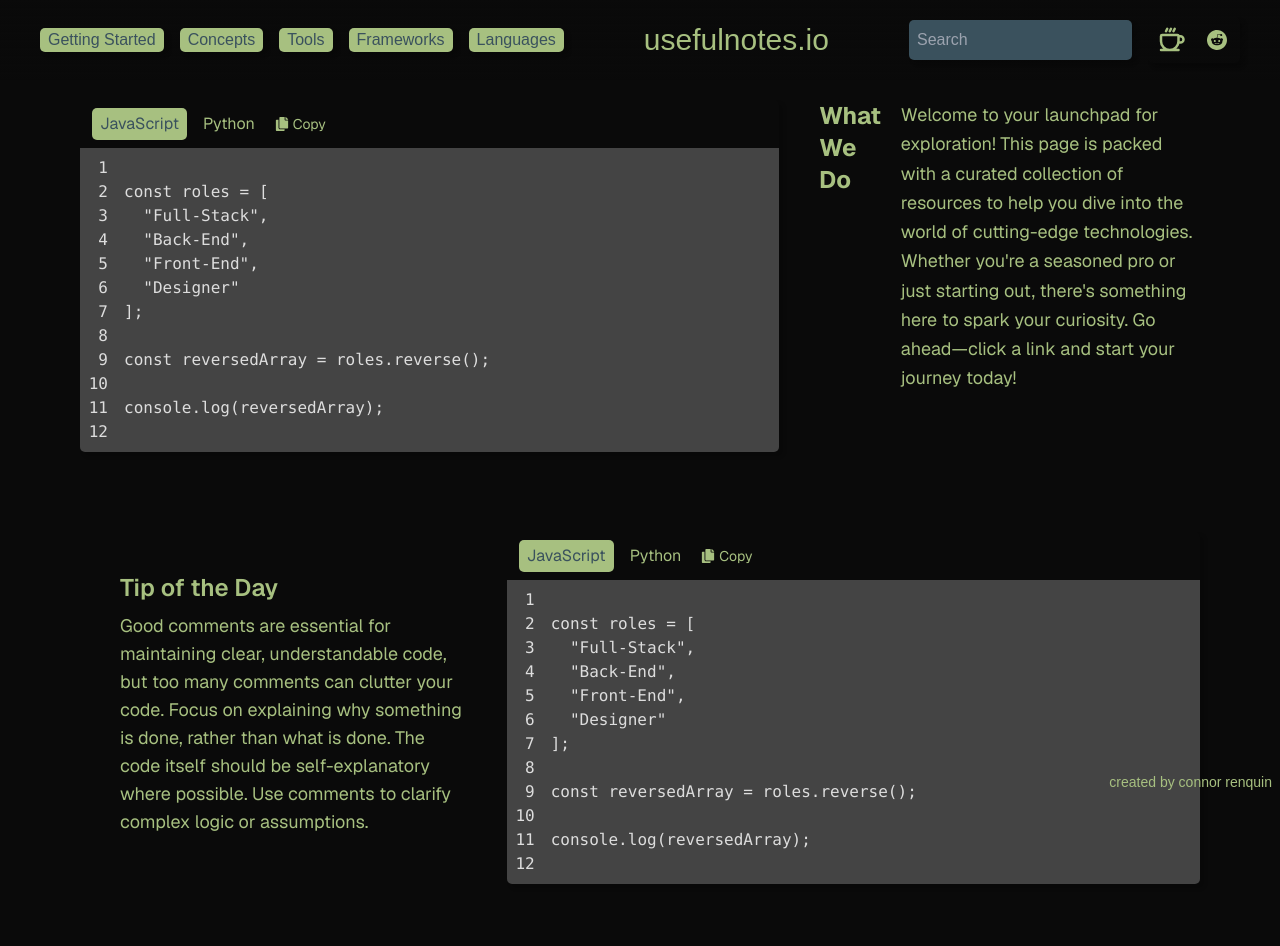
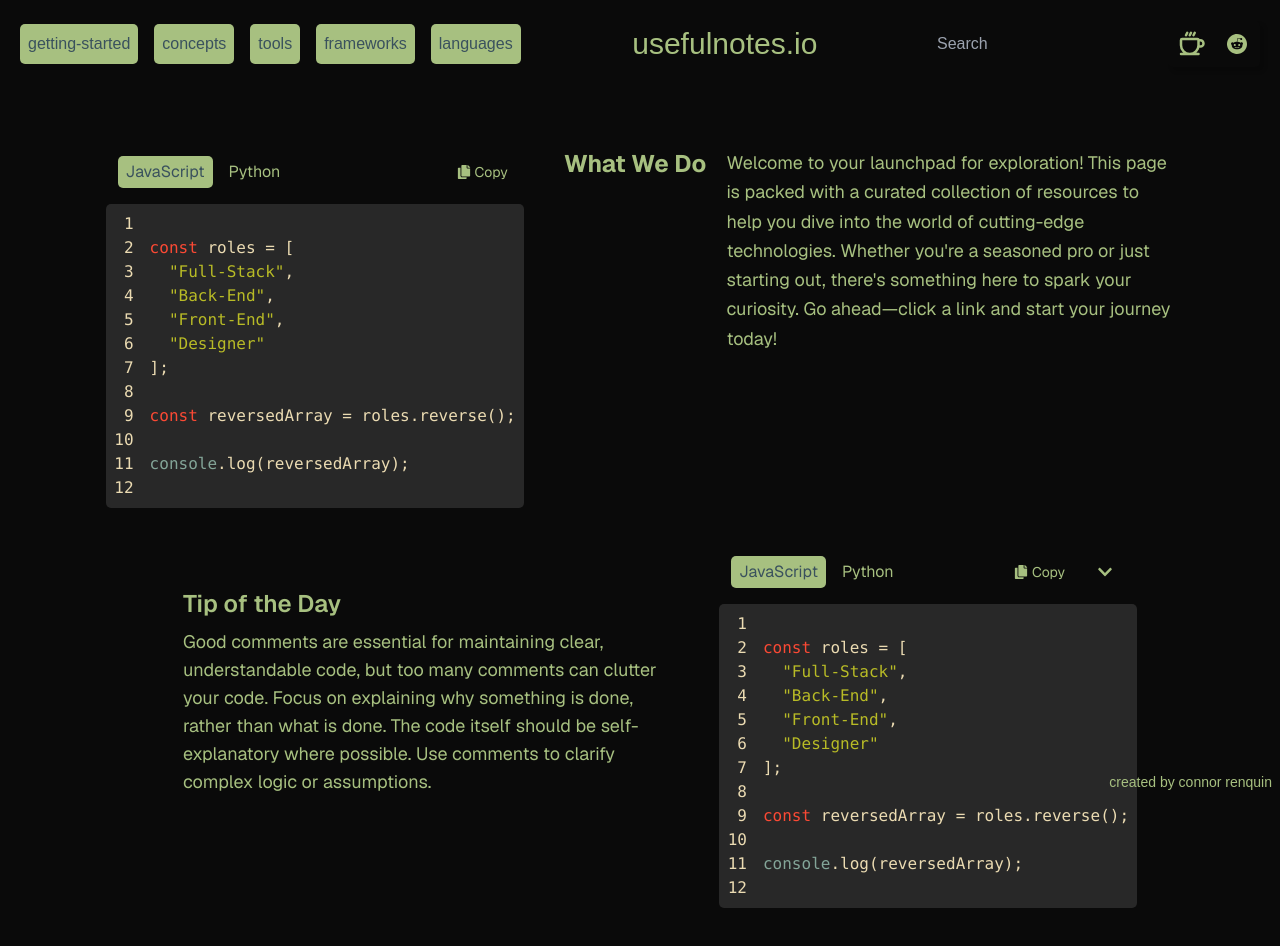
Before and after one commit to RealMrRabbit/usefulnotes.io, a Next.js app: page / in a window 1280 px wide. Shown: the top 946 px of the page. After the commit the page ends 908 px from the top, so only its background shows below. Built offline with nearby package versions, Linux system fonts and the light colour scheme.

Commit message:
More styling

```diff
--- a/app/components/button.tsx
+++ b/app/components/button.tsx
@@ -7,10 +7,8 @@ interface ButtonProps {
 
 export default function Button({ text = "text", href = "/" }: ButtonProps) {
   return (
-    <button className='bg-button min-w-fit max-h-fit rounded-default shadow-default'>
-      <a href={href} type="text" className='text-text-dark bg-opacity-100 m-2 bg-button'>
-        {text}
-      </a>
-    </button>
+    <a href={href} type="text" className='text-text-dark p-2 bg-button rounded-default text-center text-nowrap'>
+      {text}
+    </a>
   );
 }
--- a/app/components/code-block.tsx
+++ b/app/components/code-block.tsx
@@ -1,69 +1,91 @@
 "use client";
 
-import { Prism as SyntaxHighlighter } from "react-syntax-highlighter";
-import { dark } from "react-syntax-highlighter/dist/esm/styles/hljs";
+import SyntaxHighlighter from "react-syntax-highlighter";
+import { gruvboxDark } from "react-syntax-highlighter/dist/esm/styles/hljs";
 import { useState } from "react";
 import { FaCopy, FaChevronDown, FaChevronUp } from "react-icons/fa";
 
-export default function CodeBlock({ tabs = ["test"], collapsible = false }) {
+interface Tab {
+  label: string;
+  language: string;
+  code: string;
+}
+
+interface CodeBlockProps {
+  tabs: Tab[];
+  collapsible?: boolean;
+}
+
+export default function CodeBlock({ tabs, collapsible = false }: CodeBlockProps) {
   const [activeTab, setActiveTab] = useState(0);
   const [isCollapsed, setIsCollapsed] = useState(false);
 
-  const handleCopy = async (code) => {
-    try {
-      await navigator.clipboard.writeText(code);
-      //   alert("Code copied to clipboard!"); // TODO Add animation
-    } catch (err) {
-      //   alert("Failed to copy code.");
-    }
-  };
+  // Sub-components
+  const CollapseButton = () => (
+    <button
+      onClick={() => setIsCollapsed(!isCollapsed)}
+      className="w-full text-text-light text-left px-4 py-2 flex items-center"
+      aria-label={isCollapsed ? "Expand code block" : "Collapse code block"}
+    >
+      {isCollapsed ? <FaChevronUp /> : <FaChevronDown />}
+    </button>
+  );
 
-  return (
-    <div className="bg-component rounded-default shadow-default overflow-scroll w-[100%]">
-      {tabs.length > 1 && (
-        <div className="flex bg-component p-2 ">
+  const Tabs = () => (
+    <div className="flex">
       {tabs.map((tab, index) => (
         <button
           key={index}
           onClick={() => setActiveTab(index)}
           className={`hover:ring-1 mx-1 px-2 py-1 rounded-default ${
-                activeTab === index
-                  ? "bg-button text-text-dark"
-                  : "text-text-light"
+            activeTab === index ? "bg-button text-text-dark" : "text-text-light"
           }`}
+          aria-label={`Switch to ${tab.label} tab`}
         >
           {tab.label}
         </button>
       ))}
-          {collapsible && (
+    </div>
+  );
+
+  const CopyButton = () => (
     <button
-              onClick={() => setIsCollapsed(!isCollapsed)}
-              className="w-full  text-text-light text-left px-4 py-2 flex items-center"
-            >
-              {isCollapsed ? <FaChevronDown /> : <FaChevronUp />}
-            </button>
-          )}
-          {
-            <button
-              onClick={() => handleCopy(tabs[activeTab].code)}
+      onClick={() => navigator.clipboard.writeText(tabs[activeTab]?.code || "")}
       className="top-2 right-2 bg-component text-text-light px-2 py-1 rounded-default text-sm flex items-center gap-1"
+      title="Copy code to clipboard"
     >
       <FaCopy /> Copy
     </button>
-          }
+  );
+
+  // Main Render
+  return (
+    <div className="overflow-x-scroll">
+      {tabs.length > 0 ? (
+        <>
+          {tabs.length > 1 && (
+            <div className="flex bg-component rounded-default justify-between p-2">
+              <Tabs />
+              <div className="flex gap-2">
+                <CopyButton />
+                {collapsible && <CollapseButton />}
+              </div>
             </div>
           )}
 
           {!isCollapsed && (
-        <div className="relative">
             <SyntaxHighlighter
-            language={tabs[activeTab].language || "javascript"}
-            style={dark}
+              className="rounded-default mt-2"
+              language={tabs[activeTab]?.language || "javascript"}
+              style={gruvboxDark}
               showLineNumbers
             >
-            {tabs[activeTab].code}
+              {tabs[activeTab]?.code || ""}
             </SyntaxHighlighter>
-        </div>
+          )}
+        </>
+      ) : (
+        <p className="p-4 text-text-light">No code snippets available.</p>
       )}
     </div>
   );
--- a/app/components/nav-bar.tsx
+++ b/app/components/nav-bar.tsx
@@ -1,60 +1,57 @@
-'use client';
+"use client";
 
 import { useState } from "react";
 import Button from "./button";
 import Logo from "./logo";
 import Search from "./search";
 import SocialLinks from "./social-links";
+import { RxHamburgerMenu } from "react-icons/rx";
 
 export default function NavBar() {
   const [menuOpen, setMenuOpen] = useState(false);
 
+  const NavLinks = () => (
+    <div className="flex sm:flex-col lg:flex-row gap-4">
+      <Button text="getting-started" />
+      <Button text="concepts" />
+      <Button text="tools" />
+      <Button text="frameworks" />
+      <Button text="languages" />
+    </div>
+  );
+
+  const HamburgerMenu = () => (
+    <div className="absolute top-12 left-10 w-[50%]">
+      <div className="flex flex-col gap-y-2 p-4">
+        <Search />
+        <NavLinks />
+      </div>
+    </div>
+  );
+
   return (
-    <div className="fixed left-0 w-full h-12 flex items-center justify-between p-10 z-50 bg-gradient-to-b from-background to-transparent">
-      {/* Left: Logo */}
-
-      {/* Hamburger Menu Icon (visible on smaller screens) */}
-      <button
-        className="lg:hidden flex items-center justify-center w-10 h-10"
-        onClick={() => setMenuOpen(!menuOpen)}
-      >
-        <div className="space-y-1">
-          <span className="block w-6 h-0.5 bg-button"></span>
-          <span className="block w-6 h-0.5 bg-button"></span>
-          <span className="block w-6 h-0.5 bg-button"></span>
+    <div className=" content left-0 top-0 w-full h-12 flex items-center justify-between pt-10 px-5 z-50 bg-gradient-to-b from-background to-transparent">
+      <div>
+        <div>
+          <RxHamburgerMenu
+            onClick={() => setMenuOpen(!menuOpen)}
+            className="lg:hidden hover:cursor-pointer text-button text-2xl"
+          />
+          {menuOpen && <HamburgerMenu />}
         </div>
-      </button>
-
-      {/* Center: Navigation Buttons */}
-      <div className="hidden lg:flex gap-x-4">
-        <Button text="Getting Started" />
-        <Button text="Concepts" />
-        <Button text="Tools" />
-        <Button text="Frameworks" />
-        <Button text="Languages" />
+        <div className="lg:block sm:hidden">
+          <NavLinks />
+        </div>
       </div>
-
 
       <Logo />
 
-      {/* Right: Search and Social Links */}
-      <div className="flex gap-x-4 items-center">
+      {/* Visible NavLinks on large screens */}
+
+      <div className="flex flex-row gap-x-4">
         <Search />
         <SocialLinks />
       </div>
-
-      {/* Dropdown Menu (shown when menuOpen is true) */}
-      {menuOpen && (
-        <div className="absolute top-12 left-10 w-[50%] lg:hidden">
-          <div className="flex flex-col gap-y-2 p-4">
-            <Button text="Getting Started" />
-            <Button text="Concepts" />
-            <Button text="Tools" />
-            <Button text="Frameworks" />
-            <Button text="Languages" />
-          </div>
-        </div>
-      )}
     </div>
   );
 }
--- a/app/components/search.tsx
+++ b/app/components/search.tsx
@@ -1,8 +1,6 @@
 
 export default function Search() {
   return (
-    <div className='bg-input rounded-default shadow-default max-w-max'>
-      <input type="text" placeholder="Search" className='text-text-light w-auto m-2 bg-input' />
-    </div>
+    <input type="text" placeholder="Search" className='text-text-light rounded-default w-auto p-2 bg-component' />
   );
 }
--- a/app/layout.tsx
+++ b/app/layout.tsx
@@ -14,8 +14,7 @@ const geistMono = Geist_Mono({
 });
 
 export const metadata: Metadata = {
-  title: "Create Next App",
-  description: "Generated by create next app",
+  title: "usefulenotes.io",
 };
 
 export default function RootLayout({
--- a/app/page.tsx
+++ b/app/page.tsx
@@ -31,9 +31,9 @@ print(reversed_array)
   ];
 
   return (
-    <div className="relative min-h-screen bg-background text-white font-[family-name:var(--font-geist-sans)]">
+    <div className="bg-background font-[family-name:var(--font-geist-sans)]">
       <main>
-        <div className="flex flex-row pt-[100px] px-20 gap-10 content-center justify-between">
+        <div className="flex pt-[100px] px-5 gap-10 content-center justify-center">
           {/* Left Code Block */}
           <CodeBlock tabs={codeSnippets} />
 
@@ -50,9 +50,9 @@ print(reversed_array)
           </div>
         </div>
 
-        <div className="flex flex-row p-20 content-center justify-between">
+        <div className="flex px-5 pt-10 content-center justify-center">
           {/* TODO Tip Section */}
-          <div className="m-10 w-[50%] text-text-light justify-self-right">
+          <div className="m-10 w-[40%] text-text-light justify-self-right">
             <h1 className="text-2xl font-semibold mb-2">Tip of the Day</h1>
             <p className="text-lg">
               Good comments are essential for maintaining clear, understandable
@@ -63,7 +63,7 @@ print(reversed_array)
             </p>
           </div>
 
-          <CodeBlock tabs={codeSnippets} />
+          <CodeBlock tabs={codeSnippets} collapsible={true} />
         </div>
       </main>
     </div>
```
Also changed, not shown: 1 other file (tests, documents, lock files or other folders). Lines whose indentation alone changed are shown as unchanged.
